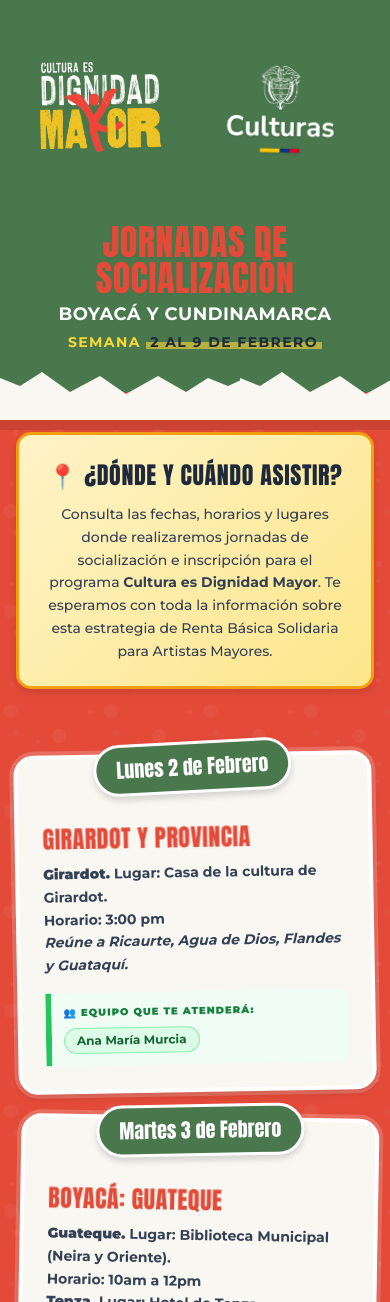
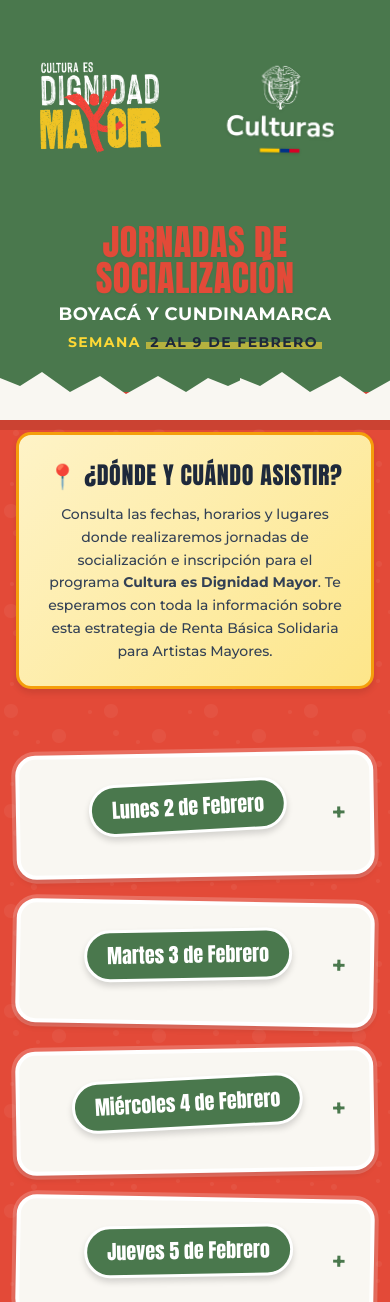
Before and after one commit to felipecotero/Cultura_es_dignidad_mayor, a plain HTML site: page publica/index.html in a window 390 px wide. Shown: the top 1302 px of the page. Drawn offline with nearby package versions, Linux system fonts and the light colour scheme.

Commit message:
Corregir etiquetas geográficas (Sesquilé/Machetá=Sabana Norte, Chocontá/Tocancipá/Chía=Sabana Centro) y agregar accordion desplegable en página pública

```diff
--- a/publica/index.html
+++ b/publica/index.html
@@ -143,6 +143,40 @@
             margin-bottom: 2rem;
             box-shadow: 0 4px 6px rgba(0,0,0,0.1);
         }
+
+        .accordion-header {
+            cursor: pointer;
+            user-select: none;
+            transition: all 0.3s ease;
+        }
+
+        .accordion-header:hover {
+            transform: scale(1.02);
+        }
+
+        .accordion-content {
+            max-height: 0;
+            overflow: hidden;
+            transition: max-height 0.4s ease-out, padding 0.4s ease-out;
+            padding: 0 1.5rem;
+        }
+
+        .accordion-content.active {
+            max-height: 3000px;
+            transition: max-height 0.5s ease-in;
+            padding: 1rem 1.5rem 1.5rem;
+        }
+
+        .toggle-icon {
+            transition: transform 0.3s ease;
+            font-size: 1.5rem;
+            font-weight: bold;
+            color: var(--color-verde);
+        }
+
+        .toggle-icon.rotated {
+            transform: rotate(45deg);
+        }
     </style>
 </head>
 <body class="pb-0">
@@ -245,7 +279,7 @@
                         encargados: ["Ana María Murcia", "Emerson Fandiño"]
                     },
                     {
-                        title: "SABANA CENTRO: SESQUILÉ",
+                        title: "SABANA NORTE: SESQUILÉ",
                         info: "<strong>Sesquilé.</strong> Lugar: Biblioteca Pública Municipal de Sesquilé - Leyenda del Dorado - Carrera 7 No. 15 - 51.<br>Horario: 8am a 12pm<br><em>Suesca y Guatavita</em>",
                         encargados: ["Jeimmy Ruiz", "Mercy Arias", "Felipe Camacho", "Yully R. Camelo"]
                     },
@@ -290,7 +324,7 @@
                         encargados: ["Ana María Murcia", "Emerson Fandiño"]
                     },
                     {
-                        title: "SABANA NORTE: CHOCONTÁ - TOCANCIPÁ - CHÍA",
+                        title: "SABANA CENTRO: CHOCONTÁ - TOCANCIPÁ - CHÍA",
                         info: "<strong>Chocontá.</strong> Lugar: Almeydanza/Casa de la cultura/Teatro Municipal.<br>Horario: 8am a 10:30am<br><em>Lenguazaque, Villa Pinzón</em><br><strong>Tocancipá.</strong> Lugar: Casa futchativa.<br>Horario: 11:30am a 1pm<br><em>Sopó, Gachancipá, Zipaquirá</em><br><strong>Chía.</strong> Lugar: Biblioteca Municipal.<br>Horario: 3pm a 5:30pm<br><em>Cajicá, Cota, Tabio, Tenjo.</em>",
                         encargados: ["Jeimmy Ruiz", "Mercy Arias", "Felipe Camacho", "Yully R. Camelo"]
                     }
@@ -312,9 +346,10 @@
             const container = document.getElementById('calendar-body');
             container.innerHTML = '';
 
-            eventsData.forEach(dayData => {
+            eventsData.forEach((dayData, index) => {
                 const dayCard = document.createElement('div');
-                dayCard.className = `sticker-card flex flex-col p-6`;
+                dayCard.className = `sticker-card flex flex-col`;
+                const accordionId = `accordion-${index}`;
 
                 let itemsHtml = dayData.items.map(item => {
                     return `
@@ -334,10 +369,13 @@
                 `}).join('');
 
                 dayCard.innerHTML = `
-                    <div class="text-center relative -top-10">
-                        <div class="day-badge">${dayData.day}</div>
+                    <div class="accordion-header p-6 flex items-center justify-between" onclick="toggleAccordion('${accordionId}')">
+                        <div class="text-center flex-1 relative">
+                            <div class="day-badge inline-block">${dayData.day}</div>
+                        </div>
+                        <div class="toggle-icon" id="icon-${accordionId}">+</div>
                     </div>
-                    <div class="-mt-6">
+                    <div class="accordion-content" id="${accordionId}">
                         ${itemsHtml}
                     </div>
                 `;
@@ -345,6 +383,20 @@
             });
         }
 
+        function toggleAccordion(accordionId) {
+            const content = document.getElementById(accordionId);
+            const icon = document.getElementById('icon-' + accordionId);
+
+            content.classList.toggle('active');
+            icon.classList.toggle('rotated');
+
+            if (icon.classList.contains('rotated')) {
+                icon.textContent = '−';
+            } else {
+                icon.textContent = '+';
+            }
+        }
+
         renderCalendar();
     </script>
 </body>
```
Also changed, not shown: index.html (+2 -2 lines).
